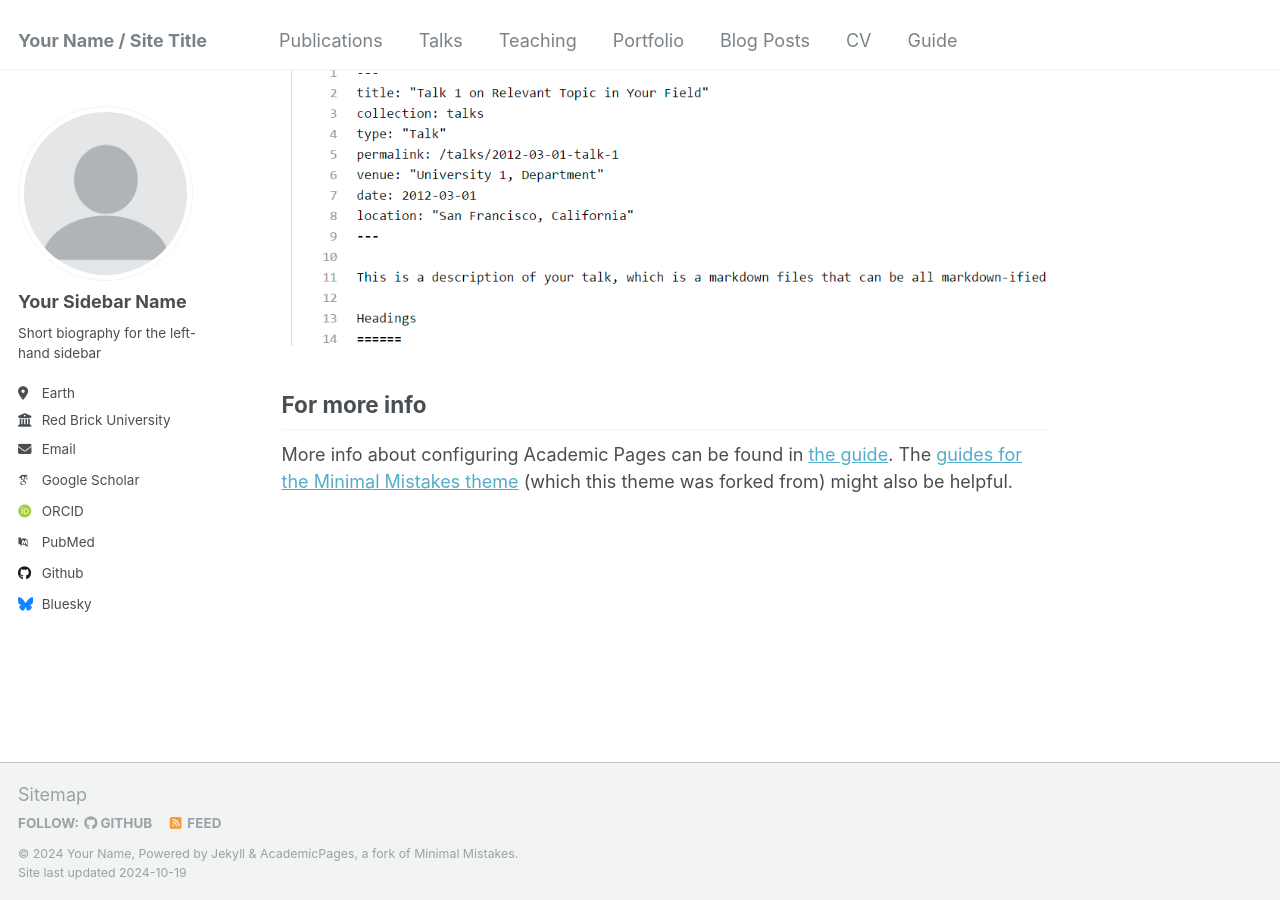
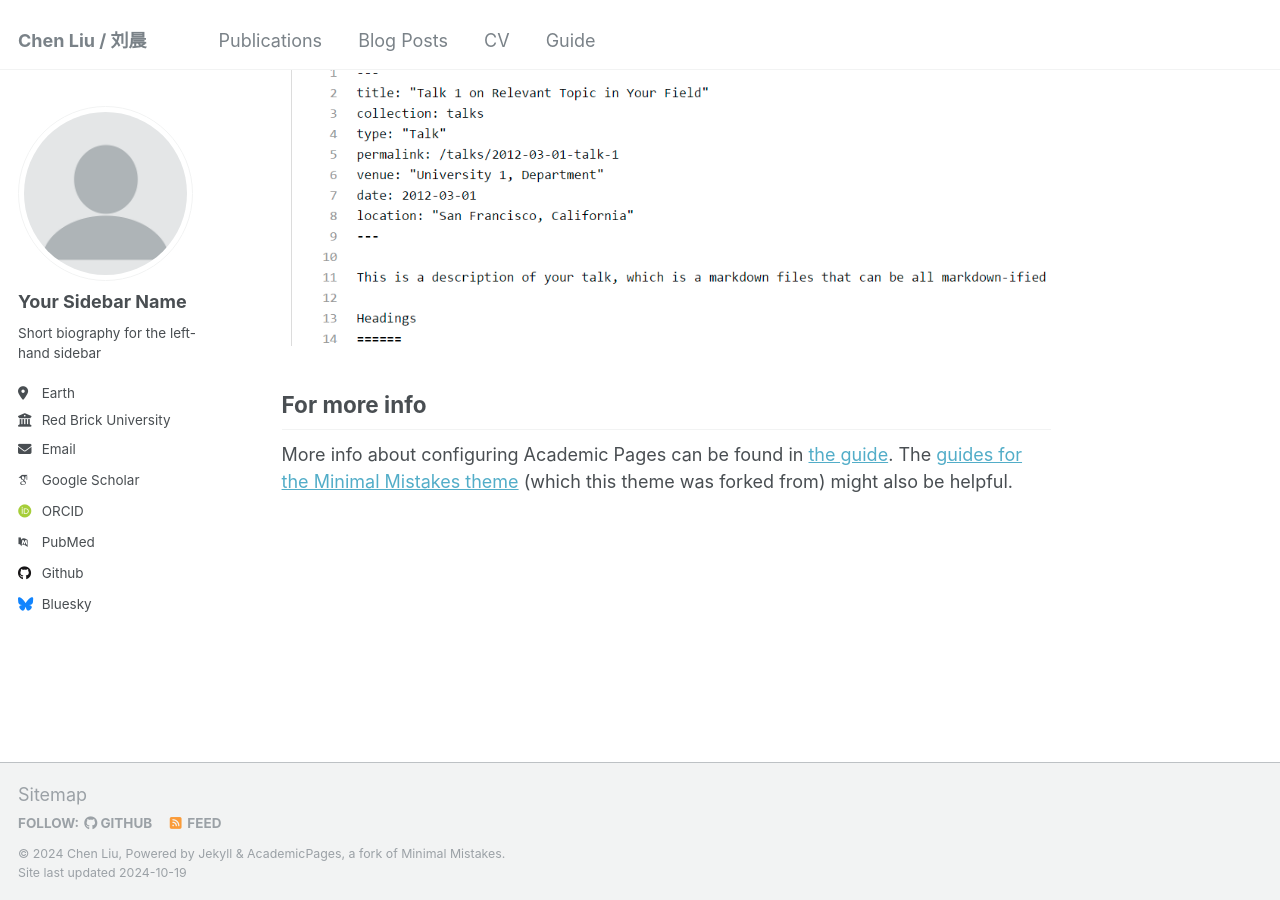
Before and after one commit to ChenLiu-1996/ChenLiu-1996.github.io, a Jekyll site: the page built from _pages/about.md, in a window 1280 px wide and 900 px high, scrolled down 2643 px. Built offline with Jekyll 4.4.1, drawn with Linux system fonts in a browser that asks for light colours; some web fonts are replaced.

Commit message:
minor update

```diff
--- a/_config.yml
+++ b/_config.yml
@@ -8,13 +8,13 @@
 
 # Basic Site Settings
 locale                   : "en-US"
-title                    : "Your Name / Site Title"
+title                    : "Chen Liu / 刘晨"
 title_separator          : "-"
-name                     : &name "Your Name"
-description              : &description "personal description"
-url                      : https://academicpages.github.io # the base hostname & protocol for your site e.g. "https://mmistakes.github.io"
+name                     : &name "Chen Liu"
+description              : &description "PhD Student in Computer Science, Yale University"
+url                      : https://ChenLiu-1996.github.io # the base hostname & protocol for your site e.g. "https://mmistakes.github.io"
 baseurl                  : "" # the subpath of your site, e.g. "/blog"
-repository               : "academicpages/academicpages.github.io"
+repository               : "ChenLiu-1996/ChenLiu-1996.github.io"
 
 # Site Author - The following control what appear as part of the author content on the side bar.
 #               If a field is blank the icon and link will not appear, otherwise it will be shown.
```
Also changed, not shown: _data/navigation.yml (+5 -8 lines).
